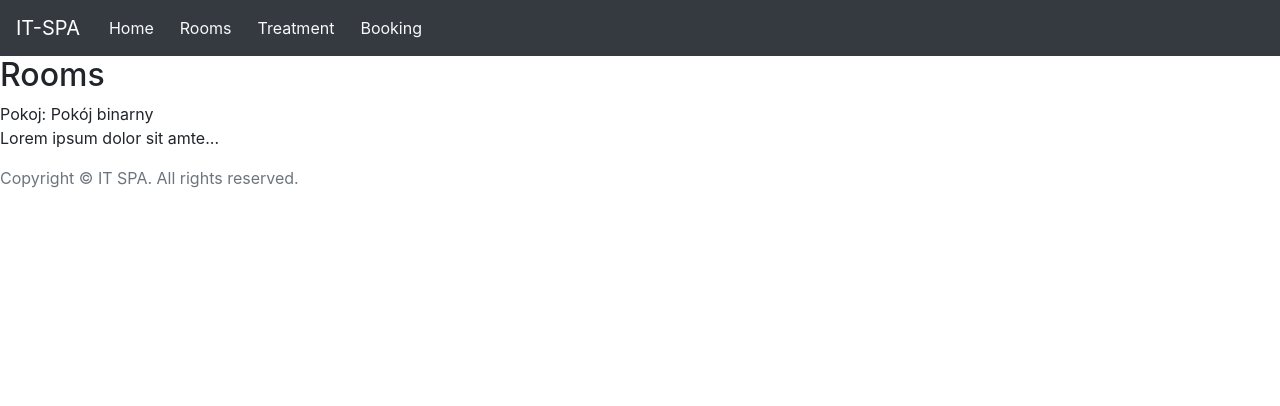
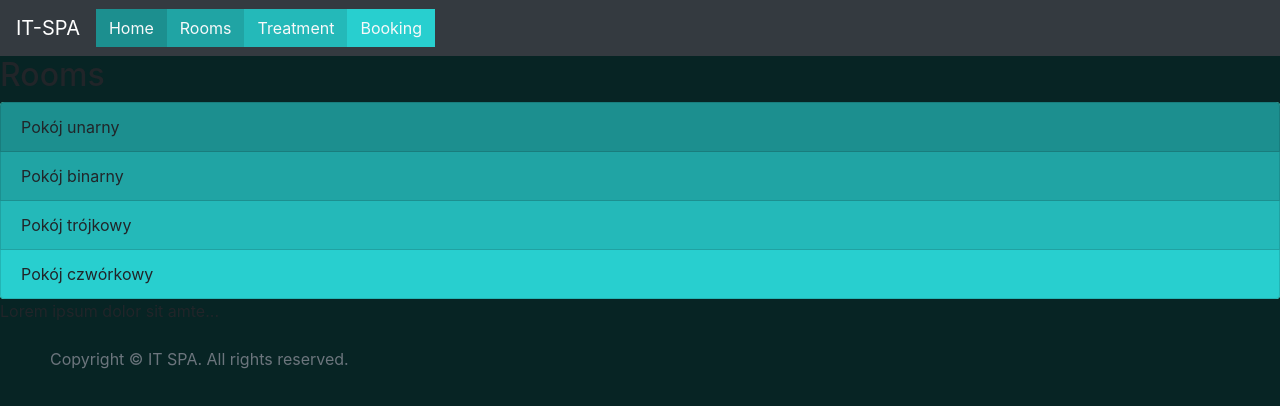
Before and after one commit to LiczbaZespolona/projektSPA, a website built with Parcel: page index.html in a window 1280 px wide. Both pictures are taken after a click on the link "Rooms". Built offline with nearby package versions, Linux system fonts and the light colour scheme; data requests are answered from the project's data file; some icons are missing.

Commit message:
Rooms list added

```diff
--- a/index.html
+++ b/index.html
@@ -8,6 +8,6 @@
 </head>
 <body>
   <main></main>
-  <p class="text-muted">Copyright © IT SPA. All rights reserved.</p>
+  <p class="text-muted text-footer">Copyright © IT SPA. All rights reserved.</p>
   <script src="src/it-spa.js"></script>
 </body>
--- a/package.json
+++ b/package.json
@@ -4,7 +4,7 @@
   "description": "",
   "main": "index.js",
   "scripts": {
-    "start:db": "json-server --watch database.json",
+    "start:db": "json-server --port 8080 --watch database.json",
     "start:app": "parcel ./index.html --open"
   },
   "keywords": [],
@@ -18,6 +18,7 @@
   "dependencies": {
     "bootstrap": "^4.4.1",
     "font-awesome": "^4.7.0",
-    "jquery": "^3.4.1"
+    "jquery": "^3.4.1",
+    "sass": "^1.26.2"
   }
 }
--- a/src/common/rooms-service.js
+++ b/src/common/rooms-service.js
@@ -1,9 +1,14 @@
 export const roomsService = {
 
     getRooms(){
-        return fetch('http://localhost:3000/rooms')
-        .then(response => response.json())
+        // pobiera liste wszystkich pokoi
+        return fetch('http://localhost:8080/rooms')
+        .then(response => response.json());
+    },
+    getRoom(id) {
+        // pobiera jeden pokoj o zadanym id
+        return fetch(`http://localhost:8080/rooms/${id}`)
+        .then(response => response.json());
     }
 
-
 }
--- a/src/it-spa.js
+++ b/src/it-spa.js
@@ -1,6 +1,7 @@
 import 'bootstrap/dist/css/bootstrap.css';
+import 'font-awesome/css/font-awesome.css';
 //import './it-spa.css';
-import './it-spa.scss';
+import './sass/it-spa.scss';
 import $ from 'jquery';  // Import referencji "$" z pakietu jquery
 import { Router } from './router/router';
 import { nav } from './navigation/nav';
--- a/src/it-spa.scss
+++ /dev/null
@@ -1 +0,0 @@
-@import '../node_modules/font-awesome/scss/font-awesome.scss'
--- /dev/null
+++ b/src/sass/_mixins.scss
@@ -0,0 +1,14 @@
+$breakpoints: (
+  "tablet": 426px,
+  "desktop": 1024px
+);
+
+@mixin media-query-for($width, $type: min) {
+  @if map-has-key($breakpoints, $width) {
+    $width: map-get($breakpoints, $width);
+
+    @media only screen and (#{$type}-width: $width) {
+      @content;
+    }
+  }
+}
--- /dev/null
+++ b/src/sass/it-spa.scss
@@ -0,0 +1,27 @@
+//@import 'fonfont-awesome/scss/font-awesome.scss';
+@import url('https://fonts.googleapis.com/css?family=Roboto&display=swap');
+@import "mixins";
+
+$main-color: rgb(7, 36, 36);
+
+body {
+    background-color: $main-color;
+}
+
+.room-list {
+    background-color: aquamarine;
+}
+
+.room-list-item {
+    background-color: dimgrey;
+}
+
+.text-footer {
+    margin: 24px 50px;
+}
+
+@for $i from 1 through 4 {
+    li:nth-child(3n + #{$i}) {
+      background-color: lighten($main-color, 20% + $i * 5%);
+    }
+  }
--- /dev/null
+++ b/src/sass/main.scss
@@ -0,0 +1,35 @@
+@import "mixins";
+@import url('https://fonts.googleapis.com/css?family=Roboto&display=swap');
+
+$main-color: rebeccapurple;
+
+body {
+    background-color: rgba($main-color, 0.3);
+    font-family: 'Roboto', sans-serif;
+}
+
+h1 {
+    color: $main-color;
+
+}
+
+ul {
+    display: flex;
+    list-style: none;
+    padding: 0;
+    margin: 0;
+    flex-direction: column;
+
+    @include media-query-for('tablet'){
+        flex-direction: row;
+    }
+    li{
+        color: royalblue;
+        padding: 1rem;
+    }
+    @for $i from 1 through 3 {
+        li:nth-child(3n + #{$i}) {
+          background-color: lighten($main-color, 50% - $i * 5%);
+        }
+      }
+}
--- /dev/null
+++ b/src/views/rooms-list-item.js
@@ -0,0 +1,7 @@
+import $ from 'jquery';
+
+export const roomsListItem = (room) => {
+    const li = $('<li class="list-group-item room-list-item"></li>');
+    li.text(room.name);
+    return li;
+};
--- /dev/null
+++ b/src/views/rooms-list.js
@@ -0,0 +1,12 @@
+import $ from 'jquery';
+import { roomsListItem } from './rooms-list-item';
+
+export const roomsList = (rooms) => {
+  const ul = $('<ul class="list-group room-list"></ul>');
+
+  // doczepia liste pokoi, gdy tylko przyjdzie z serwera
+  rooms.map(room => roomsListItem(room))
+    .map(roomsListItems => ul.append(roomsListItems));
+
+  return ul;
+};
--- a/src/views/rooms.js
+++ b/src/views/rooms.js
@@ -1,5 +1,6 @@
 import $ from 'jquery';
 import { roomsService } from '../common/rooms-service';
+import { roomsList } from './rooms-list';
 
 export const rooms = () => {
     const fragment = $(new DocumentFragment());
@@ -8,7 +9,7 @@ export const rooms = () => {
         return fragment
         .append('<h2>Rooms</h2>')
         .append('<i class="fab fa-accessible-icon"></i>')
-        .append(`Pokoj: ${pokoje[1].name}`)
+        .append(roomsList(pokoje))
         .append('<p>Lorem ipsum dolor sit amte...</p>');
     });
 
```
Also changed, not shown: src/fonts/FontAwesome.otf (renamed from fonts/FontAwesome.otf), src/fonts/fontawesome-webfont.ttf (renamed from fonts/fontawesome-webfont.ttf), src/fonts/fontawesome-webfont.woff (renamed from fonts/fontawesome-webfont.woff), src/fonts/fontawesome-webfont.woff2 (renamed from fonts/fontawesome-webfont.woff2), src/it-spa.css (deleted), 5 other files.
